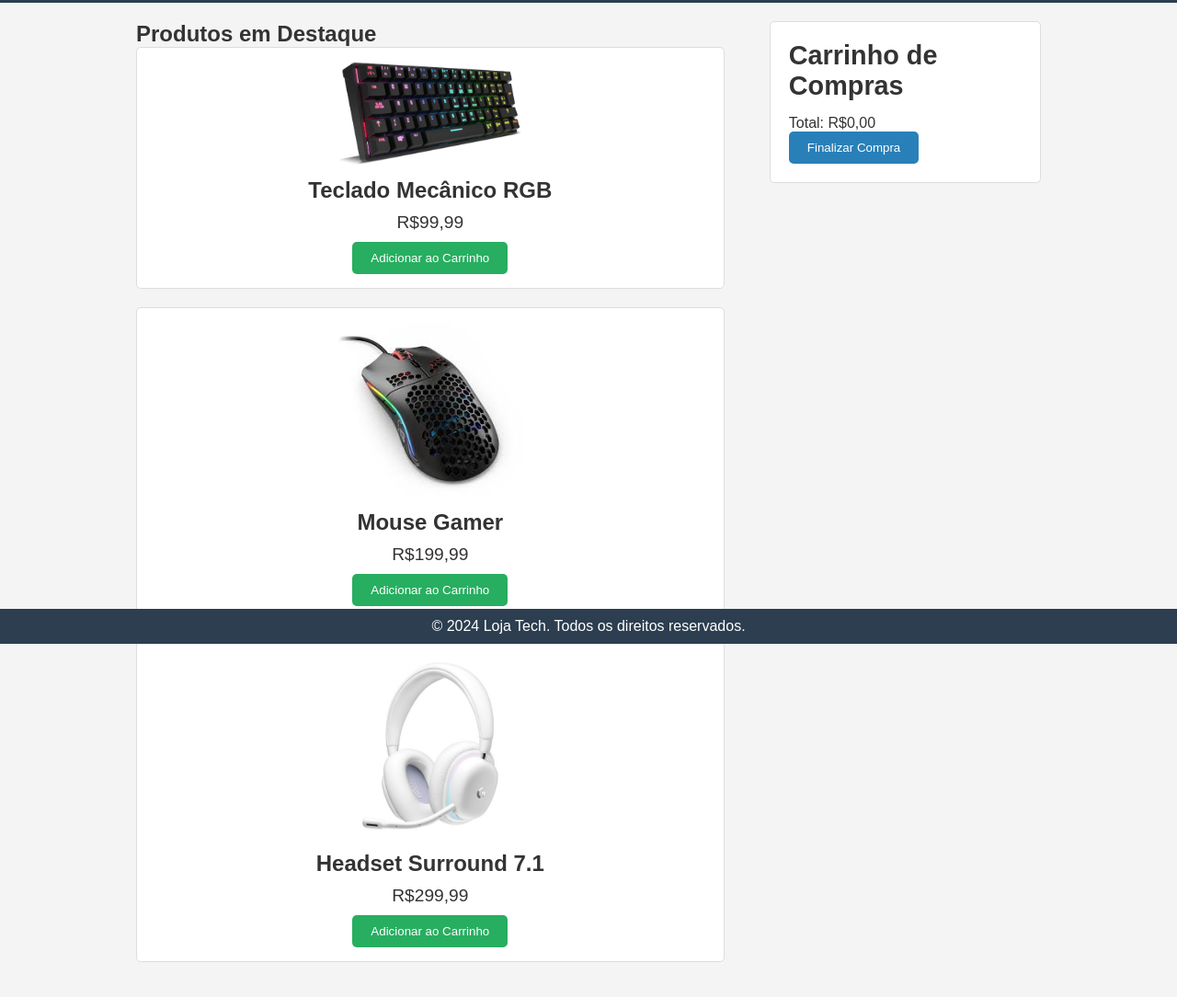
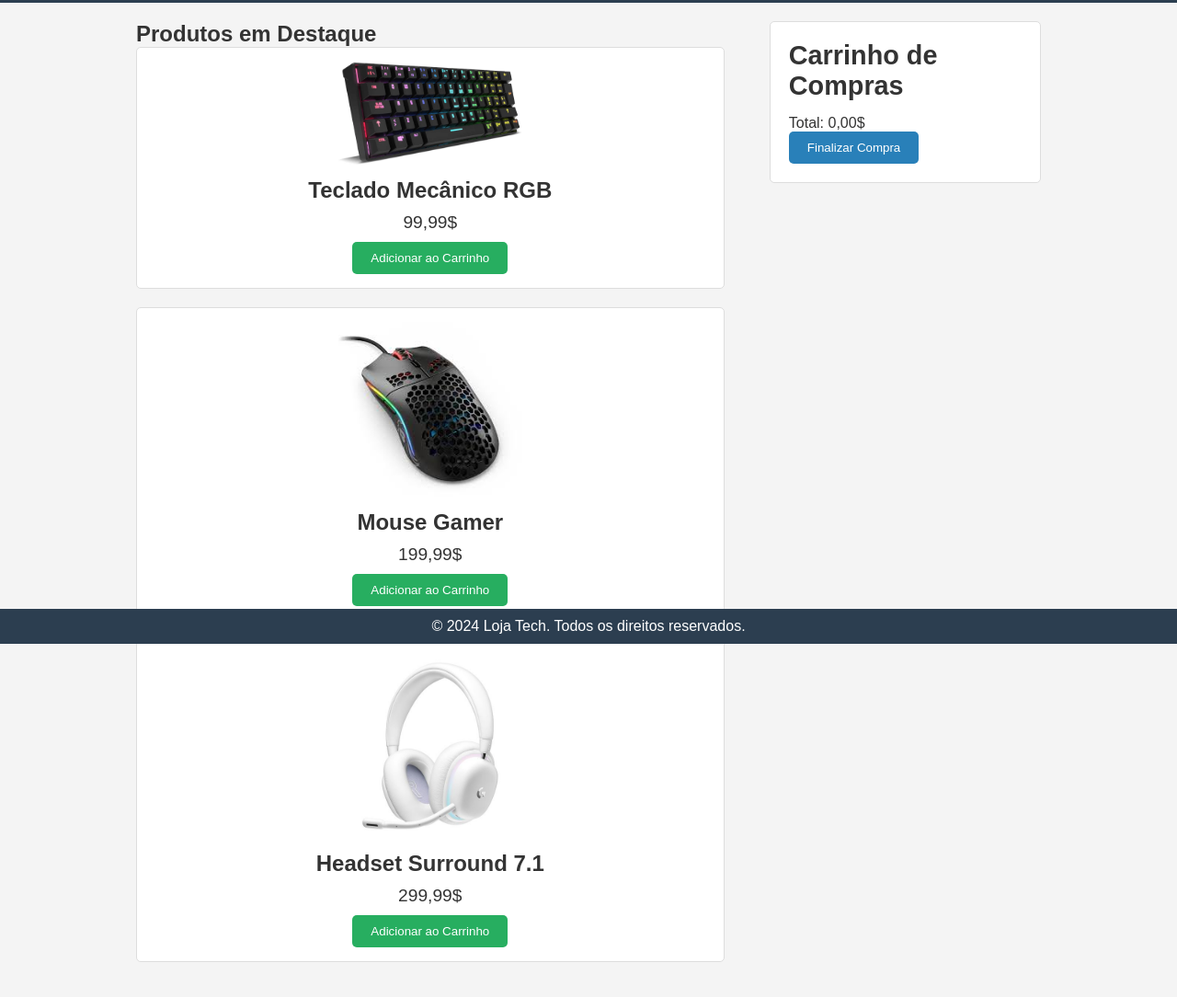
Before and after one commit to sadapplerp/my-website, a plain HTML site: page index.html in a window 1280 px wide. Shown: the part 100-1184 px from the top of the page at 92% size. Drawn offline with Linux system fonts and the light colour scheme.

Commit message:
Add files via upload

```diff
--- a/index.html
+++ b/index.html
@@ -22,19 +22,19 @@
             <div class="produto" data-preco="99.99">
                 <img src="imagens/teclado.jpg" alt="Teclado Mecânico RGB">
                 <h3>Teclado Mecânico RGB</h3>
-                <p>R$99,99</p>
+                <p>99,99$</p>
                 <button class="adicionar-carrinho">Adicionar ao Carrinho</button>
             </div>
             <div class="produto" data-preco="199.99">
                 <img src="imagens/mouse.jpeg" alt="Mouse Gamer">
                 <h3>Mouse Gamer</h3>
-                <p>R$199,99</p>
+                <p>199,99$</p>
                 <button class="adicionar-carrinho">Adicionar ao Carrinho</button>
             </div>
             <div class="produto" data-preco="299.99">
                 <img src="imagens/headset.jpg" alt="Headset Surround 7.1">
                 <h3>Headset Surround 7.1</h3>
-                <p>R$299,99</p>
+                <p>299,99$</p>
                 <button class="adicionar-carrinho">Adicionar ao Carrinho</button>
             </div>
         </section>
@@ -42,7 +42,7 @@
         <aside class="carrinho">
             <h2>Carrinho de Compras</h2>
             <ul id="lista-carrinho"></ul>
-            <p>Total: <span id="total">R$0,00</span></p>
+            <p>Total: <span id="total">0,00$</span></p>
             <button id="finalizar-compra">Finalizar Compra</button>
         </aside>
     </main>
```
